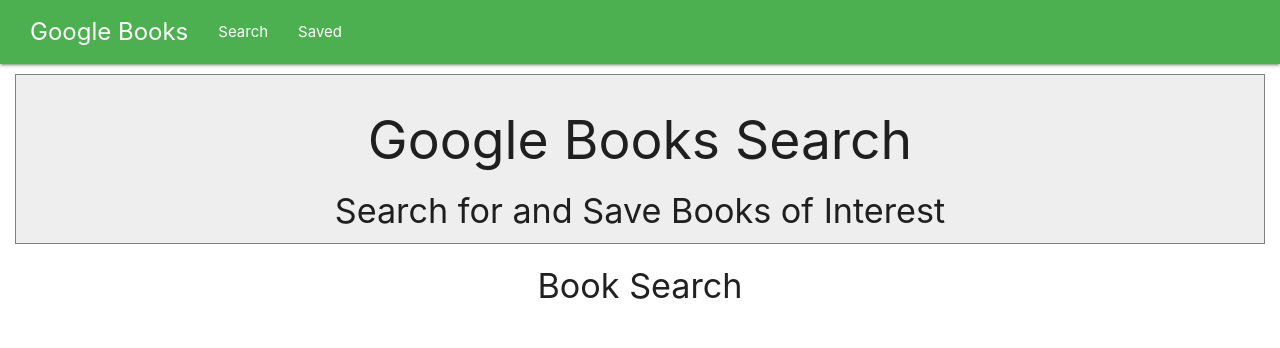
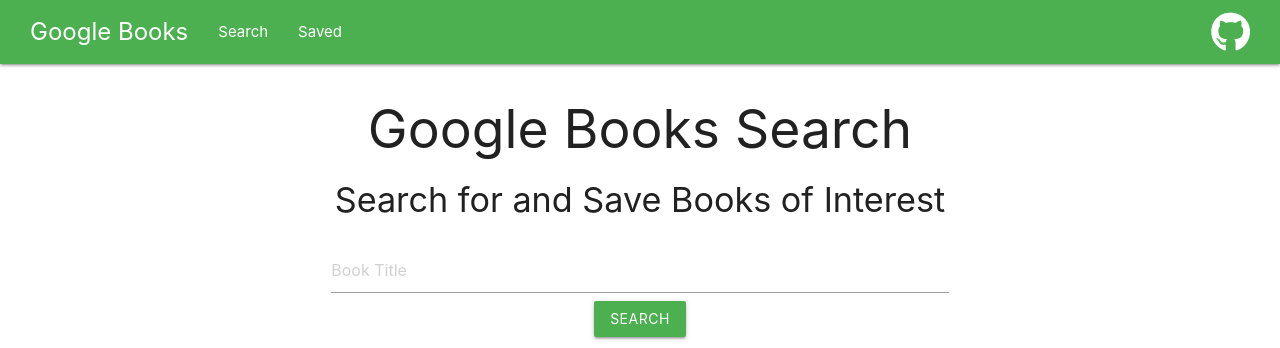
Before and after one commit to 0xBull24/Digital-Library, a React (Create React App) app in the folder client/: page / in a window 1280 px wide. Shown: the top 348 px of the page. Built offline with nearby package versions, Linux system fonts and the light colour scheme; no server answers.

Commit message:
style: update github, starter books, broken links

```diff
--- a/client/public/index.html
+++ b/client/public/index.html
@@ -4,6 +4,7 @@
     <meta charset="utf-8" />
     <link rel="shortcut icon" href="%PUBLIC_URL%/favicon.ico" />
     <link rel='stylesheet' href='https://cdnjs.cloudflare.com/ajax/libs/materialize/1.0.0/css/materialize.css'/>
+    <link rel="stylesheet" href="https://use.fontawesome.com/releases/v5.7.2/css/all.css" integrity="sha384-fnmOCqbTlWIlj8LyTjo7mOUStjsKC4pOpQbqyi7RrhN7udi9RwhKkMHpvLbHG9Sr" crossorigin="anonymous">
     <meta
       name="viewport"
       content="width=device-width, initial-scale=1, shrink-to-fit=no"
--- a/client/src/components/Jumbotron/jumbotron.js
+++ b/client/src/components/Jumbotron/jumbotron.js
@@ -3,7 +3,7 @@
 
 function jumbotron() {
     return (
-        <div className='container-fluid center-align'>
+        <div className='container center-align'>
             <h2>Google Books Search</h2>
             <h4>Search for and Save Books of Interest</h4>
         </div>
--- a/client/src/components/Navbar/navbar.css
+++ b/client/src/components/Navbar/navbar.css
@@ -5,3 +5,7 @@
 .logo {
     font-size: 24px;
 }
+
+.fab {
+    font-size: 40px;
+}
--- a/client/src/components/Navbar/navbar.js
+++ b/client/src/components/Navbar/navbar.js
@@ -16,6 +16,11 @@
                         <a href='/saved'> Saved</a>
                     </li>
                 </ul>
+                <ul id="nav-mobile" className="right hide-on-med-and-down">
+                    <li>
+                        <a href='https://github.com/DBiles/Digital-Library' target="_blank" rel="noopener noreferrer"><i className="fab fa-github"></i></a>
+                    </li>
+                </ul>
             </div>
         </nav>
     )
--- a/client/src/components/Search/search.js
+++ b/client/src/components/Search/search.js
@@ -5,7 +5,6 @@
 
     return(
         <div className="row center-align">
-            <h4>Book Search</h4>
             <div className='input-field col s6 push-s3'>
                 <input
                     name='query'
--- a/client/src/components/cards/card.css
+++ b/client/src/components/cards/card.css
@@ -4,9 +4,13 @@
 
 img {
     width: 15vw;
-    height: 40vh;
+    height: 50vh;
 }
 
-.card-action > button {
+.card-action > a {
     margin: 10px;
 }
+
+.card-content > p {
+    font-size: 15px;
+}
--- a/client/src/components/cards/cards.js
+++ b/client/src/components/cards/cards.js
@@ -12,8 +12,8 @@
                         <p><strong>{props.title}</strong></p>
                     </div>
                     <div className="card-action">
-                        <button id={props.id} className="waves-effect btn green" onClick={props.save}>Save</button>
-                        <button className="waves-effect btn green" href={props.info} target="_blank" rel="noopener noreferrer">View More</button>
+                        <a id={props.id} className="waves-effect btn green" onClick={props.save}>Save</a>
+                        <a className="waves-effect btn green" href={props.info} target="_blank" rel="noopener noreferrer">View More</a>
                     </div>
                 </div>
             </div>
--- a/client/src/pages/Search/search.js
+++ b/client/src/pages/Search/search.js
@@ -14,7 +14,7 @@
 
     // Grabbing random 'Harry Potter Books'
     componentDidMount() {
-        API.getBooks('harry potter')
+        API.getBooks('AWS')
         .then(res => {
             this.setState({ books: res.data.items});
             console.log('Books', this.state.books);
```
